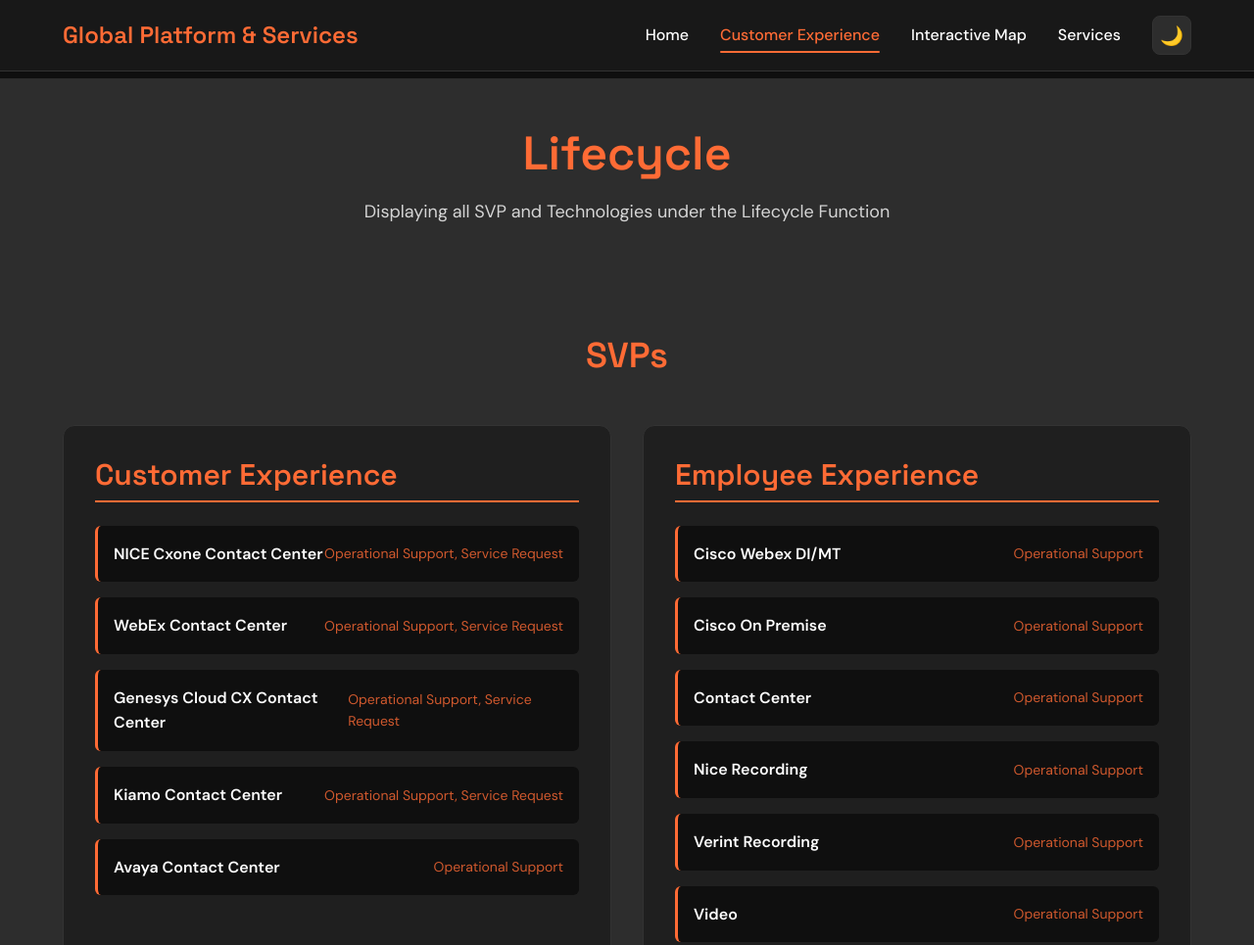
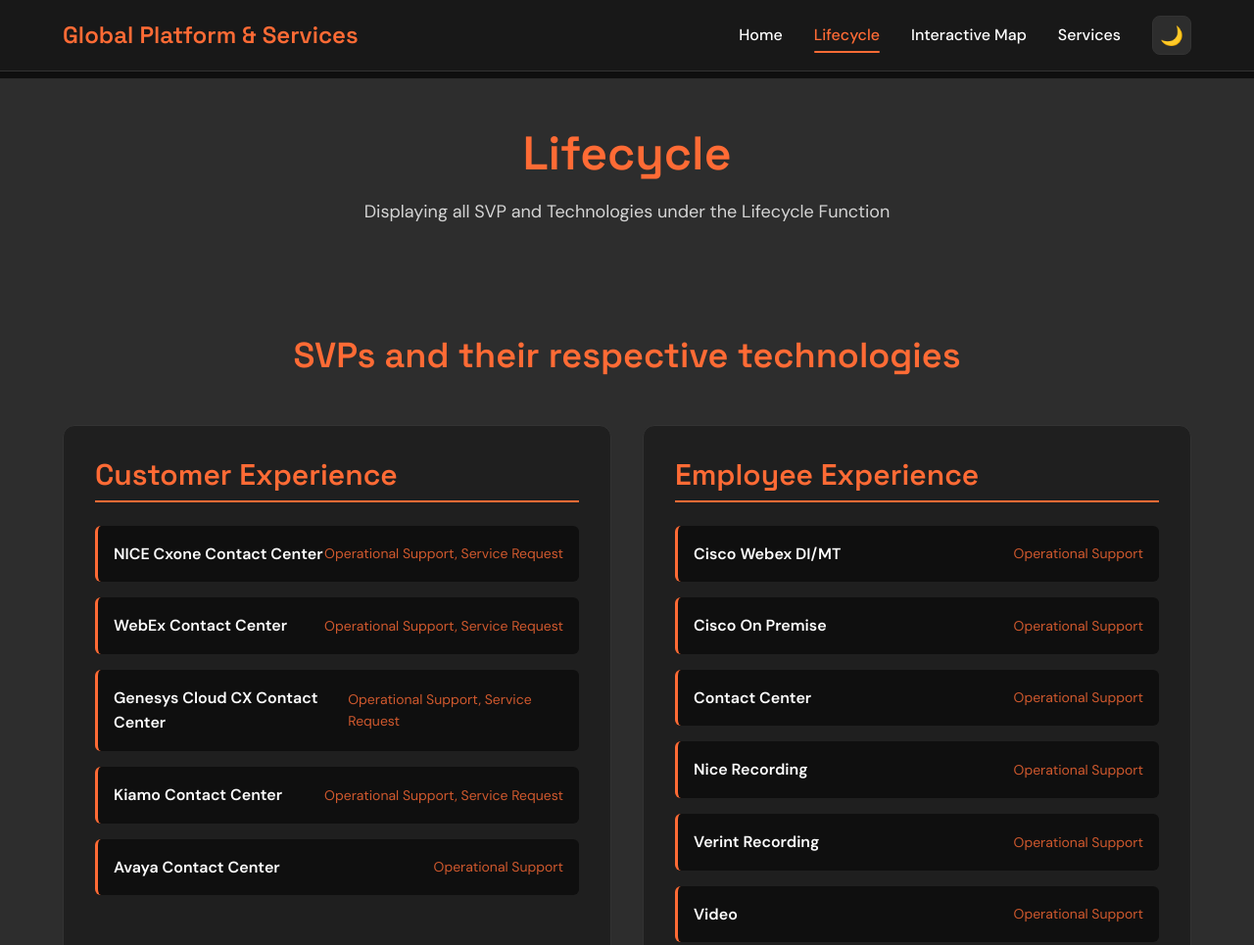
Before and after one commit to rkjain03/GDO, a plain HTML site: page lifecycle.html in a window 1280 px wide. Shown: the top 965 px of the page at 98% size. Drawn offline with Linux system fonts and the light colour scheme.

Commit message:
Technology changes in lifecycle.html
Added the SVP and the respective technology under it.

Create drop down functionality towards each.

```diff
--- a/lifecycle.html
+++ b/lifecycle.html
@@ -15,7 +15,7 @@
             </div>
             <div class="nav-menu">
                 <a href="index.html" class="nav-link">Home</a>
-                <a href="lifecycle.html" class="nav-link active">Customer Experience</a>
+                <a href="lifecycle.html" class="nav-link active">Lifecycle</a>
                 <a href="organizational-map.html" class="nav-link">Interactive Map</a>
                 <a href="services.html" class="nav-link">Services</a>
                 <button class="theme-toggle" id="themeToggle">
@@ -35,7 +35,7 @@
 
         <section class="svp-technologies">
             <div class="container">
-                <h2 class="section-title">SVPs</h2>
+                <h2 class="section-title">SVPs and their respective technologies</h2>
                 <div class="centers-grid">
                     <div class="center-card">
                         <h3>Customer Experience</h3>
@@ -189,7 +189,7 @@
 
     <footer class="footer">
         <div class="container">
-            <p>&copy; 2025 Global Platform & Services. All rights reserved.</p>
+            <p>&copy; 2025 Orange Business. All rights reserved.</p>
         </div>
     </footer>
 
```
Also changed, not shown: index.html (+1 -1 lines).
